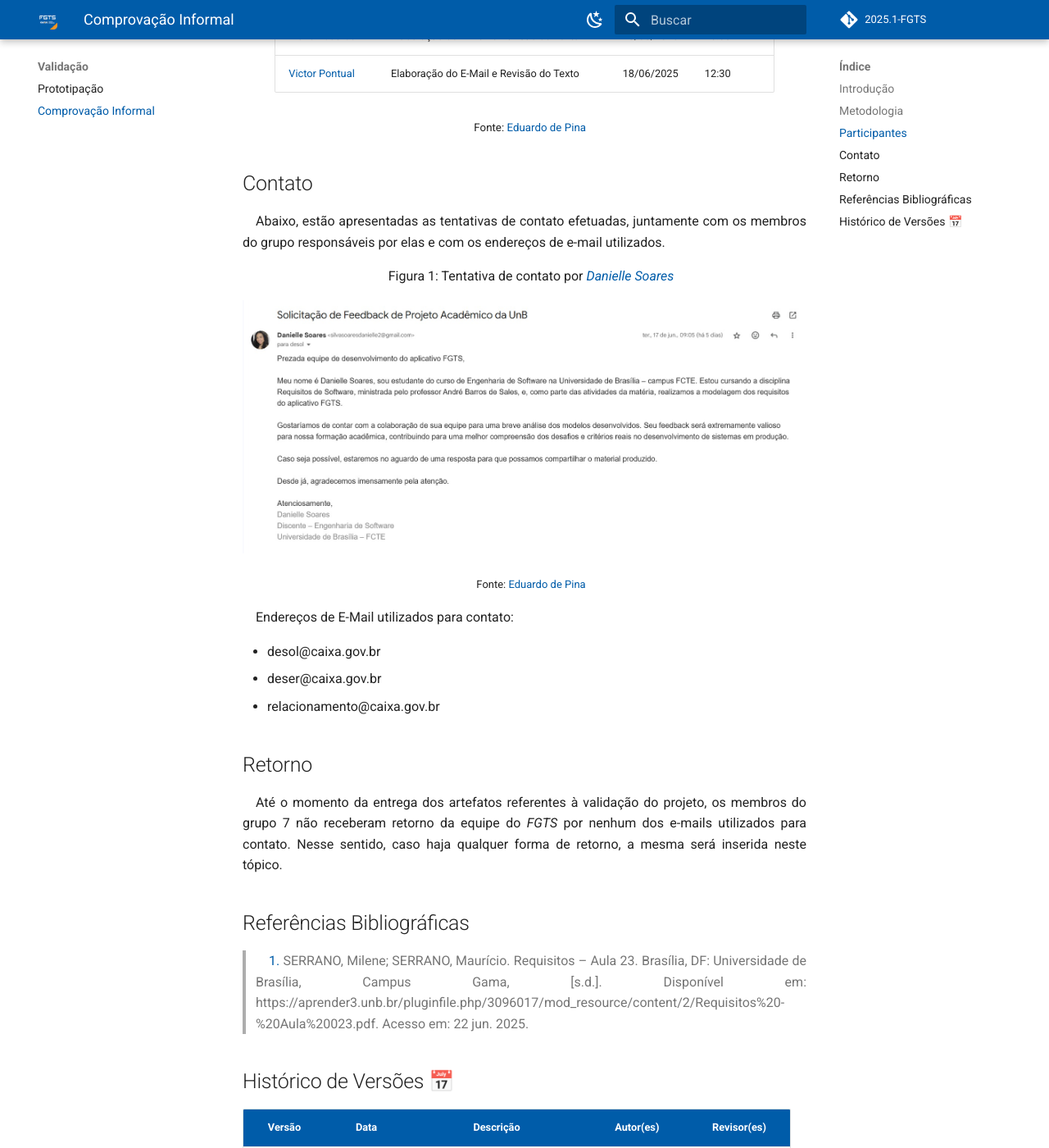
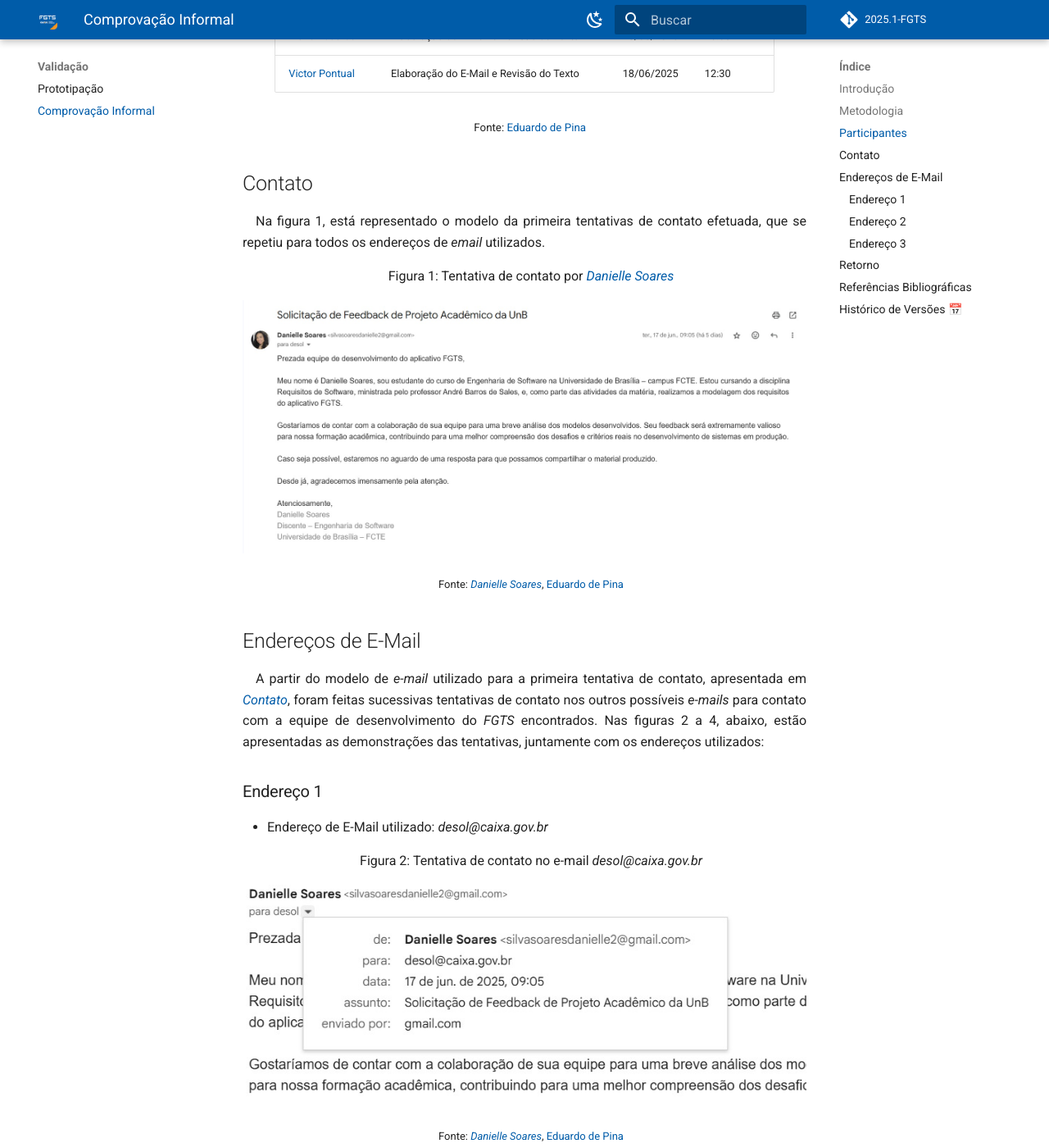
Before and after one commit to eduardodpms/REQ-FGTS, an MkDocs documentation site: the page built from docs/Validacao/Comprovacao.md, in a window 1280 px wide and 1400 px high, scrolled down 1061 px. Shown: the whole window at 82% size. Built offline with MkDocs 1.6.1 and Material for MkDocs 9.7.7, drawn with Linux system fonts in a browser that asks for light colours; comment, search, counter and statistics services are not loaded; some of the changed text lies outside the part shown.

Commit message:
docs: atualizar comprovação informal

```diff
--- a/docs/Validacao/Comprovacao.md
+++ b/docs/Validacao/Comprovacao.md
@@ -74,25 +74,59 @@ A metodologia definida para a participação do cliente na comprovação informa
 
 ## Contato
 
-Abaixo, estão apresentadas as tentativas de contato efetuadas, juntamente com os membros do grupo responsáveis por elas e com os endereços de e-mail utilizados.
+Na figura 1, está representado o modelo da primeira tentativas de contato efetuada, que se repetiu para todos os endereços de *email* utilizados.
 
 <font size="3"><p style="text-align: center">Figura 1: Tentativa de contato por [*Danielle Soares*](https://github.com/danielle-soaress)</p></font>
 
 <div align="center">
-  <img src="../../assets/validacao/email_dani.jpg" alt="FIGURA 1">
+  <img src="../../assets/validacao/email/email_dani.jpg" alt="FIGURA 1">
 </div>
 
-<font size="2"><p style="text-align: center">Fonte: [Eduardo de Pina](https://github.com/eduardodpms) </p></font>
+<font size="2"><p style="text-align: center">Fonte: [*Danielle Soares*](https://github.com/danielle-soaress), [Eduardo de Pina](https://github.com/eduardodpms) </p></font>
 
-Endereços de E-Mail utilizados para contato:
+## Endereços de E-Mail
 
-- desol@caixa.gov.br
-- deser@caixa.gov.br
-- relacionamento@caixa.gov.br
+A partir do modelo de *e-mail* utilizado para a primeira tentativa de contato, apresentada em [*Contato*](#contato), foram feitas sucessivas tentativas de contato nos outros possíveis *e-mails* para contato com a equipe de desenvolvimento do *FGTS* encontrados. Nas figuras 2 a 4, abaixo, estão apresentadas as demonstrações das tentativas, juntamente com os endereços utilizados:
+
+### Endereço 1
+
+- Endereço de E-Mail utilizado: *desol@caixa.gov.br*
+
+<font size="3"><p style="text-align: center">Figura 2: Tentativa de contato no e-mail <i>desol@caixa.gov.br</i></p></font>
+
+<div align="center">
+  <img src="../../assets/validacao/email/desol.png" alt="FIGURA 2">
+</div>
+
+<font size="2"><p style="text-align: center">Fonte: [*Danielle Soares*](https://github.com/danielle-soaress), [Eduardo de Pina](https://github.com/eduardodpms) </p></font>
+
+### Endereço 2
+
+- Endereço de E-Mail utilizado: *deser@caixa.gov.br*
+
+<font size="3"><p style="text-align: center">Figura 3: Tentativa de contato no e-mail <i>deser@caixa.gov.br</i></p></font>
+
+<div align="center">
+  <img src="../../assets/validacao/email/deser.png" alt="FIGURA 3">
+</div>
+
+<font size="2"><p style="text-align: center">Fonte: [*Danielle Soares*](https://github.com/danielle-soaress), [Eduardo de Pina](https://github.com/eduardodpms) </p></font>
+
+### Endereço 3
+
+- Endereço de E-Mail utilizado: *relacionamento@caixa.gov.br*
+
+<font size="3"><p style="text-align: center">Figura 4: Tentativa de contato no e-mail <i>relacionamento@caixa.gov.br</i></p></font>
+
+<div align="center">
+  <img src="../../assets/validacao/email/relacionamento.png" alt="FIGURA 4">
+</div>
+
+<font size="2"><p style="text-align: center">Fonte: [*Danielle Soares*](https://github.com/danielle-soaress), [Eduardo de Pina](https://github.com/eduardodpms) </p></font>
 
 ## Retorno
 
-Até o momento da entrega dos artefatos referentes à validação do projeto, os membros do grupo 7 não receberam retorno da equipe do *FGTS* por nenhum dos e-mails utilizados para contato. Nesse sentido, caso haja qualquer forma de retorno, a mesma será inserida neste tópico.
+Até o momento da entrega final do projeto, posterior à entrega dos artefatos de validação, os membros do grupo 7 não receberam retorno da equipe do *FGTS* por nenhum dos e-mails utilizados para contato. Nesse sentido, caso haja qualquer forma de retorno, a mesma será inserida neste tópico.
 
 ## Referências Bibliográficas
 
@@ -104,3 +138,4 @@ Até o momento da entrega dos artefatos referentes à validação do projeto, os
 | :-: | :-: | :-: | :-: | :-: |
 | `1.0` | 20/06/2025 | Criação da Página | [Danielle Soares](https://github.com/danielle-soaress) | [Eduardo de Pina](https://github.com/eduardodpms) |
 | `1.1` | 22/06/2025 | Adição dos elementos da página | [Eduardo de Pina](https://github.com/eduardodpms) | [Danielle Soares](https://github.com/danielle-soaress) |
+| `1.2` | 06/07/2025 | Adição das tentativas de contato | [Eduardo de Pina](https://github.com/eduardodpms) | [Danielle Soares](https://github.com/danielle-soaress) |
```
Also changed, not shown: docs/assets/validacao/email/deser.png (added), docs/assets/validacao/email/desol.png (added), docs/assets/validacao/email/email_dani.jpg (renamed from docs/assets/validacao/email_dani.jpg), docs/assets/validacao/email/relacionamento.png (added).
